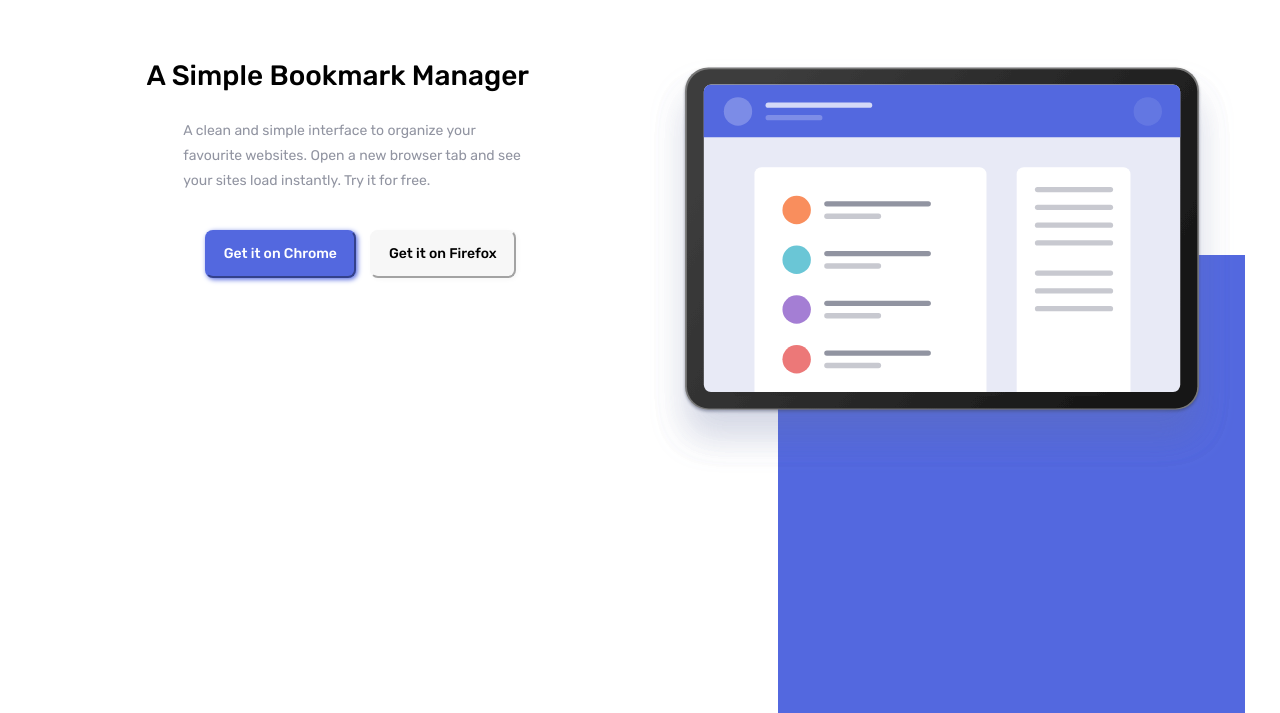
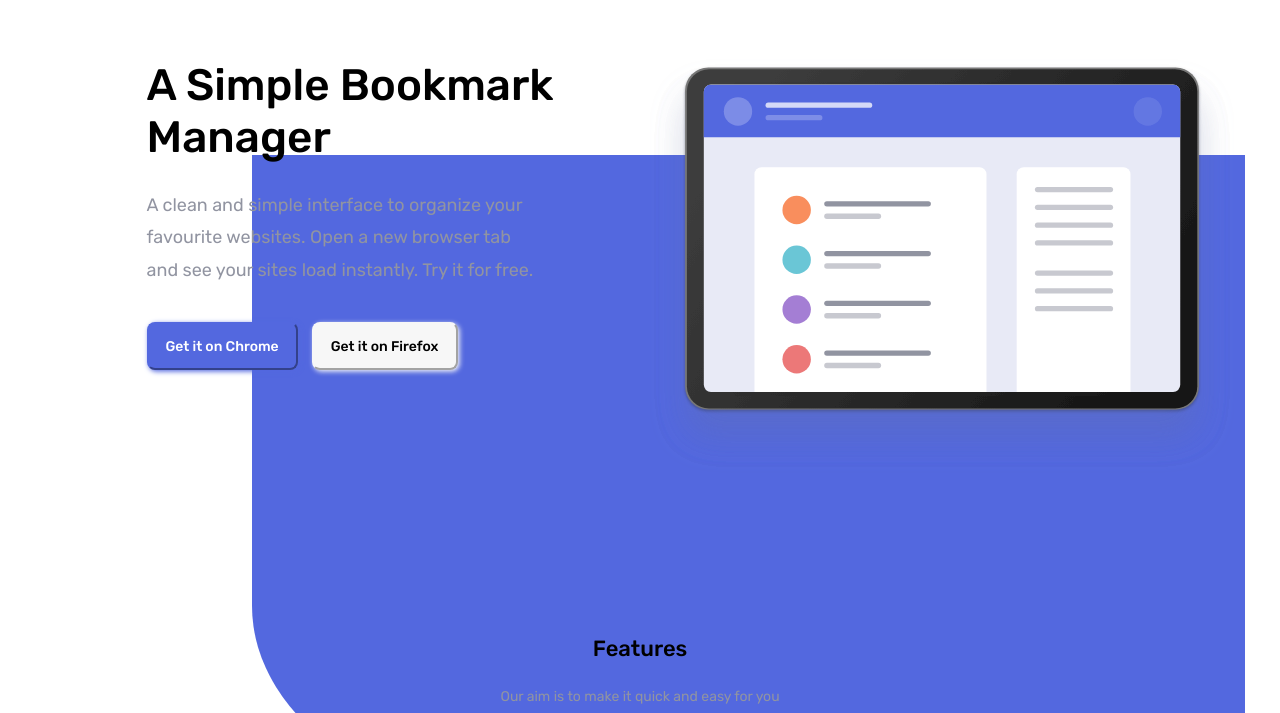
Before and after one commit to cornelisgijsbert/Bookmark-landing-page-master, a website: page index.html in a window 1280 px wide. Shown: the part 87-800 px from the top of the page. Drawn offline with Linux system fonts and the light colour scheme.

Commit message:
styling hero image blue background

```diff
--- a/index.html
+++ b/index.html
@@ -77,7 +77,7 @@
       <header class="intro">
         <div class="intro--img-container">
           <img alt="hero" src="images/illustration-hero.svg" />
-          <div class="intro--img-bg"></div>
+          <!--<div class="intro--img-bg"></div>-->
         </div>
         <div>
           <h1 class="intro--header">A Simple Bookmark Manager</h1>
--- a/src/base/intro.css
+++ b/src/base/intro.css
@@ -12,10 +12,23 @@ header.intro {
 header.intro .intro--img-container {
   position: relative;
   width: 100%;
-  height: calc(100vw / 1.44);
+  /*height: calc(100vw / 1.44);*/
 }
 
-header.intro .intro--img-bg {
+header.intro .intro--img-container::after {
+  content: "";
+  background-color: var(--soft-blue);
+  position: absolute;
+  z-index: -1;
+  top: 23%;
+  right: -0.7rem;
+  width: 77.6vw;
+  /*1,43349753695*/
+  height: calc(77.6vw / 1.5);
+  border-bottom-left-radius: 32%;
+}
+
+/*header.intro .intro--img-bg {
   position: absolute;
   right: -0.7rem;
   bottom: 0;
@@ -24,7 +37,7 @@ header.intro .intro--img-bg {
   width: 80%;
   height: calc(100vw / 1.8473);
   border-bottom-left-radius: 32%;
-}
+}*/
 
 h1.intro--header {
   font-size: var(--font--h1--mobile);
@@ -52,4 +65,15 @@ header.intro p.intro--para {
   header.intro .intro--img-container {
     width: calc(100vw * 0.456);
   }
+  header.intro p.intro--para {
+    margin: 1.625rem 2.3rem 2.25rem 0;
+  }
 }
+@media only screen and (min-width: 1200px) {
+  h1.intro--header {
+    font-size: var(--font--h1--desktop);
+  }
+  header.intro p.intro--para {
+    font-size: var(--font--para--l--desktop);
+  }
+}
--- a/src/components/buttons.css
+++ b/src/components/buttons.css
@@ -31,6 +31,12 @@ button.intro--firefox {
   font-weight: 500;
   border-color: rgb(247, 247, 247);
   box-shadow: 0.1rem 0.1rem 0.3rem rgb(247, 247, 247);
+}
+
+@media only screen and (min-width: 768px) {
+  form.btns {
+    margin: 0 0;
+  }
 }
 
 /* button features*/
--- a/src/fonts/font-sizes.css
+++ b/src/fonts/font-sizes.css
@@ -3,42 +3,42 @@
 /* font-family: 'Rubik', sans-serif; */
 
 :root {
+  /* 28px */
   --font--h1--mobile: 1.75rem;
-  /* 28px */
+  /* 44px */
   --font--h1--desktop: 2.75rem;
-  /* 44px */
+  /* 22px */
   --font--h2--mobile: 1.375rem;
-  /* 22px */
+  /* 29px */
   --font--h2--desktop: 1.8125rem;
-  /* 29px */
+  /* 20px */
   --font--h3--mobile: 1.25rem;
-  /* 20px */
+  /* 19px */
   --font--h3--desktop: 1.1875rem;
-  /* 19px */
+  /* 14px */
   --font--h4--mobile: 0.875rem;
   /* 14px */
   --font--nav--top--mobile: 0.875rem;
+  /* 9px */
+  --font--nav--top--desktop: 0.5625rem;
   /* 14px */
-  --font--nav--top--desktop: 0.5625rem;
-  /* 9px */
   --font--para--l--mobile: 0.875rem;
+  /* 18px */
+  --font--para--l--desktop: 1.125rem;
+  /* 13px */
+  --font--para--lm--mobile: 0.8125rem;
+  /* 12px */
+  --font--para--m--mobile: 0.75rem;
+  /* 10px */
+  --font--para--s--mobile: 0.625rem;
   /* 14px */
-  --font--para--l--desktop: 1.125rem;
-  /* 18px */
-  --font--para--lm--mobile: 0.8125rem;
-  /* 13px */
-  --font--para--m--mobile: 0.75rem;
-  /* 12px */
-  --font--para--s--mobile: 0.625rem;
-  /* 10px */
   --font--para--s--desktop: 0.875rem;
-  /* 14px */
+  /* 15px */
   --font--tab--mobile: 0.9375rem;
   /* 15px */
   --font--tab--desktop: 0.9375rem;
-  /* 15px */
+  /* 14px */
   --font--form--button--mobile: 0.875rem;
   /* 14px */
   --font--cards--button--mobile: 0.875rem;
-  /* 14px */
 }
--- a/style/style.css
+++ b/style/style.css
@@ -224,8 +224,19 @@
 }header.intro .intro--img-container {
   position: relative;
   width: 100%;
-  height: calc(100vw / 1.44);
-}header.intro .intro--img-bg {
+  /*height: calc(100vw / 1.44);*/
+}header.intro .intro--img-container::after {
+  content: "";
+  background-color: var(--soft-blue);
+  position: absolute;
+  z-index: -1;
+  top: 23%;
+  right: -0.7rem;
+  width: 77.6vw;
+  /*1,43349753695*/
+  height: calc(77.6vw / 1.5);
+  border-bottom-left-radius: 32%;
+}/*header.intro .intro--img-bg {
   position: absolute;
   right: -0.7rem;
   bottom: 0;
@@ -234,7 +245,7 @@
   width: 80%;
   height: calc(100vw / 1.8473);
   border-bottom-left-radius: 32%;
-}h1.intro--header {
+}*/h1.intro--header {
   font-size: var(--font--h1--mobile);
   font-weight: 500;
 }header.intro p.intro--para {
@@ -255,6 +266,16 @@
   }
   header.intro .intro--img-container {
     width: calc(100vw * 0.456);
+  }
+  header.intro p.intro--para {
+    margin: 1.625rem 2.3rem 2.25rem 0;
+  }
+}@media only screen and (min-width: 1200px) {
+  h1.intro--header {
+    font-size: var(--font--h1--desktop);
+  }
+  header.intro p.intro--para {
+    font-size: var(--font--para--l--desktop);
   }
 }nav.top--nav {
   position: relative;
@@ -449,6 +470,10 @@
   font-weight: 500;
   border-color: rgb(247, 247, 247);
   box-shadow: 0.1rem 0.1rem 0.3rem rgb(247, 247, 247);
+}@media only screen and (min-width: 768px) {
+  form.btns {
+    margin: 0 0;
+  }
 }/* button features*/section.features article button {
   display: none;
   background-color: var(--soft-blue);
@@ -506,44 +531,44 @@
   font-weight: 500;
   cursor: pointer;
 }/* font-family: 'Rubik', sans-serif; */:root {
+  /* 28px */
   --font--h1--mobile: 1.75rem;
-  /* 28px */
+  /* 44px */
   --font--h1--desktop: 2.75rem;
-  /* 44px */
+  /* 22px */
   --font--h2--mobile: 1.375rem;
-  /* 22px */
+  /* 29px */
   --font--h2--desktop: 1.8125rem;
-  /* 29px */
+  /* 20px */
   --font--h3--mobile: 1.25rem;
-  /* 20px */
+  /* 19px */
   --font--h3--desktop: 1.1875rem;
-  /* 19px */
+  /* 14px */
   --font--h4--mobile: 0.875rem;
   /* 14px */
   --font--nav--top--mobile: 0.875rem;
+  /* 9px */
+  --font--nav--top--desktop: 0.5625rem;
   /* 14px */
-  --font--nav--top--desktop: 0.5625rem;
-  /* 9px */
   --font--para--l--mobile: 0.875rem;
+  /* 18px */
+  --font--para--l--desktop: 1.125rem;
+  /* 13px */
+  --font--para--lm--mobile: 0.8125rem;
+  /* 12px */
+  --font--para--m--mobile: 0.75rem;
+  /* 10px */
+  --font--para--s--mobile: 0.625rem;
   /* 14px */
-  --font--para--l--desktop: 1.125rem;
-  /* 18px */
-  --font--para--lm--mobile: 0.8125rem;
-  /* 13px */
-  --font--para--m--mobile: 0.75rem;
-  /* 12px */
-  --font--para--s--mobile: 0.625rem;
-  /* 10px */
   --font--para--s--desktop: 0.875rem;
-  /* 14px */
+  /* 15px */
   --font--tab--mobile: 0.9375rem;
   /* 15px */
   --font--tab--desktop: 0.9375rem;
-  /* 15px */
+  /* 14px */
   --font--form--button--mobile: 0.875rem;
   /* 14px */
   --font--cards--button--mobile: 0.875rem;
-  /* 14px */
 }div.intro--img-container img {
   width: 100%;
 }div.features--img-container-1 img {
```
Also changed, not shown: 2 other files.
